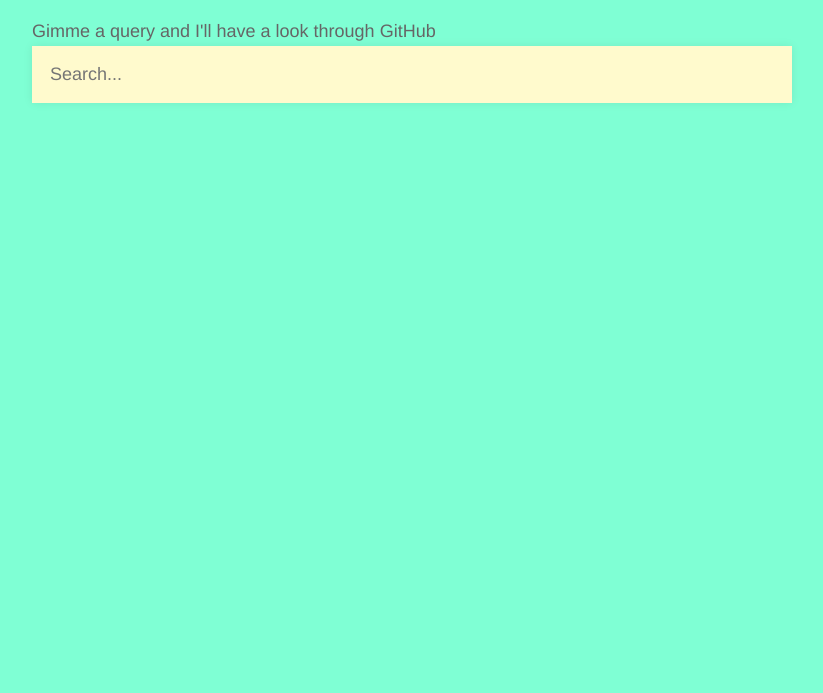
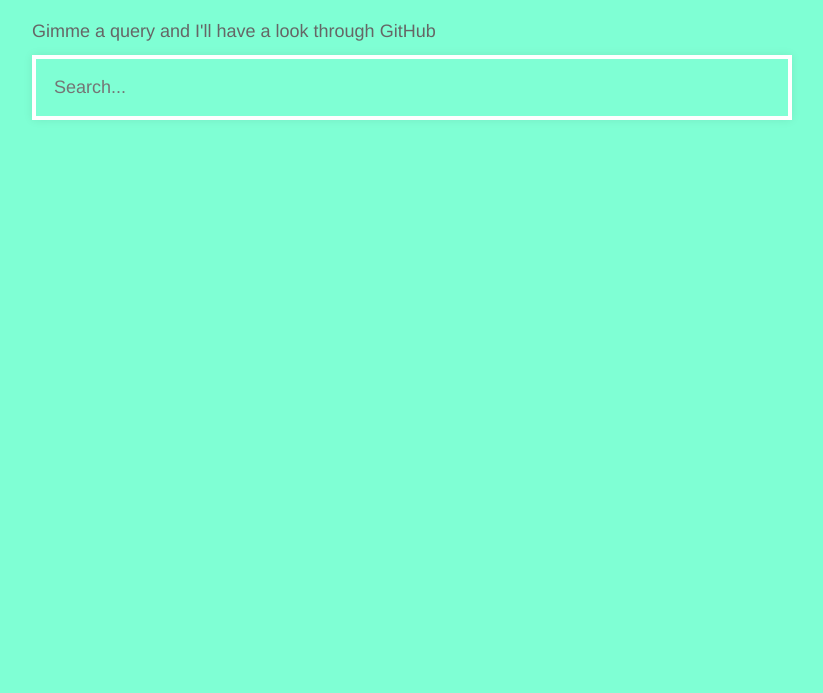
Before and after one commit to rynocouse/github-getter, a website: page index.html in a window 1280 px wide. Shown: the part 107-800 px from the top of the page, without its empty margins (228-1051 px from the left). Drawn offline with nearby package versions, Linux system fonts and the light colour scheme; files that its build step writes are made by us from their sources.

Commit message:
change input style

```diff
--- a/scss/_search.scss
+++ b/scss/_search.scss
@@ -6,7 +6,10 @@
   position: relative;
 
   input {
-    background-color: LemonChiffon;
+    margin-top: .5em;
+    box-sizing: border-box;
+    background-color: transparent;
+    border: solid 4px white;
     box-shadow: 0 0 9px rgba(black,.08);
     transition: background 300ms, box-shadow 300ms;
 
```
